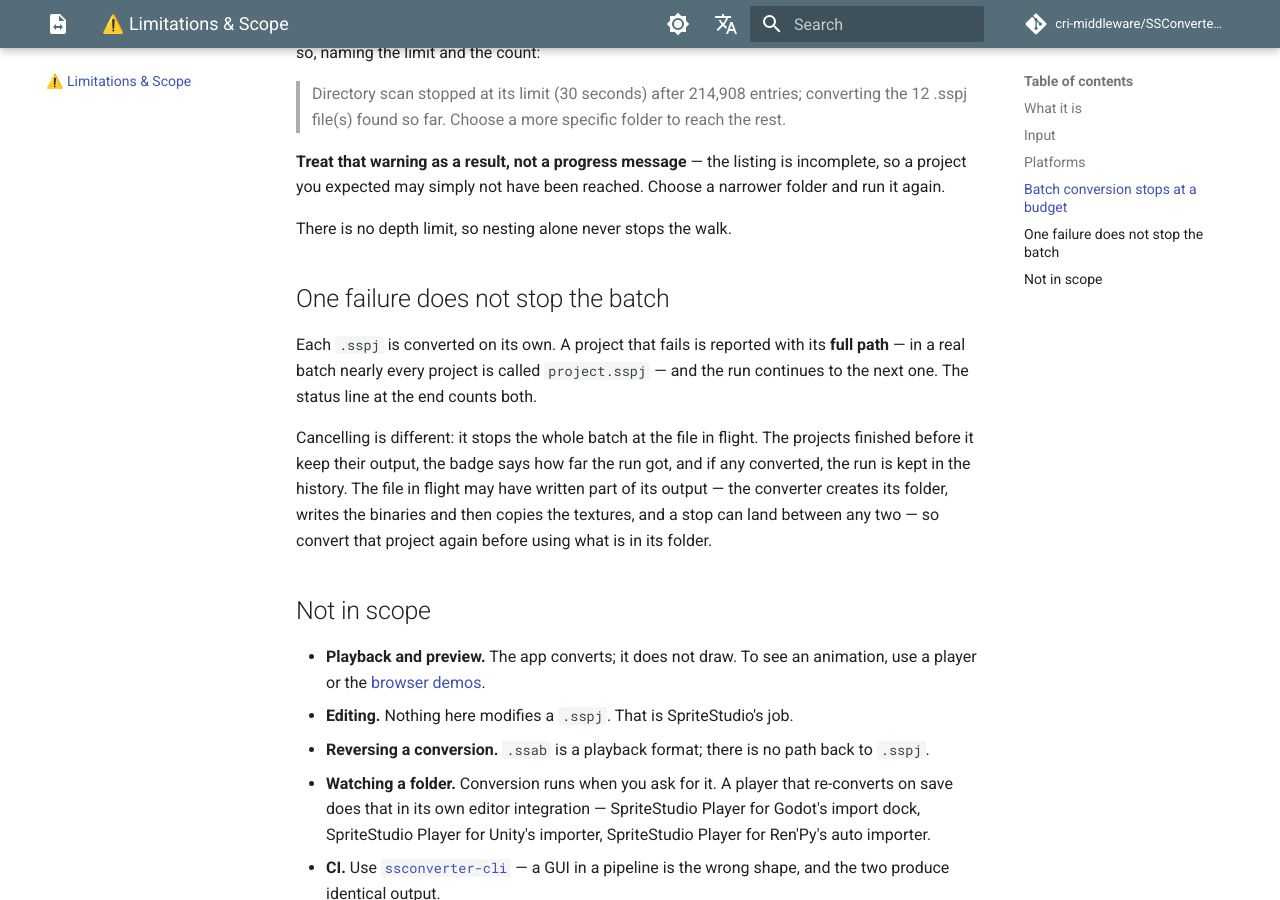
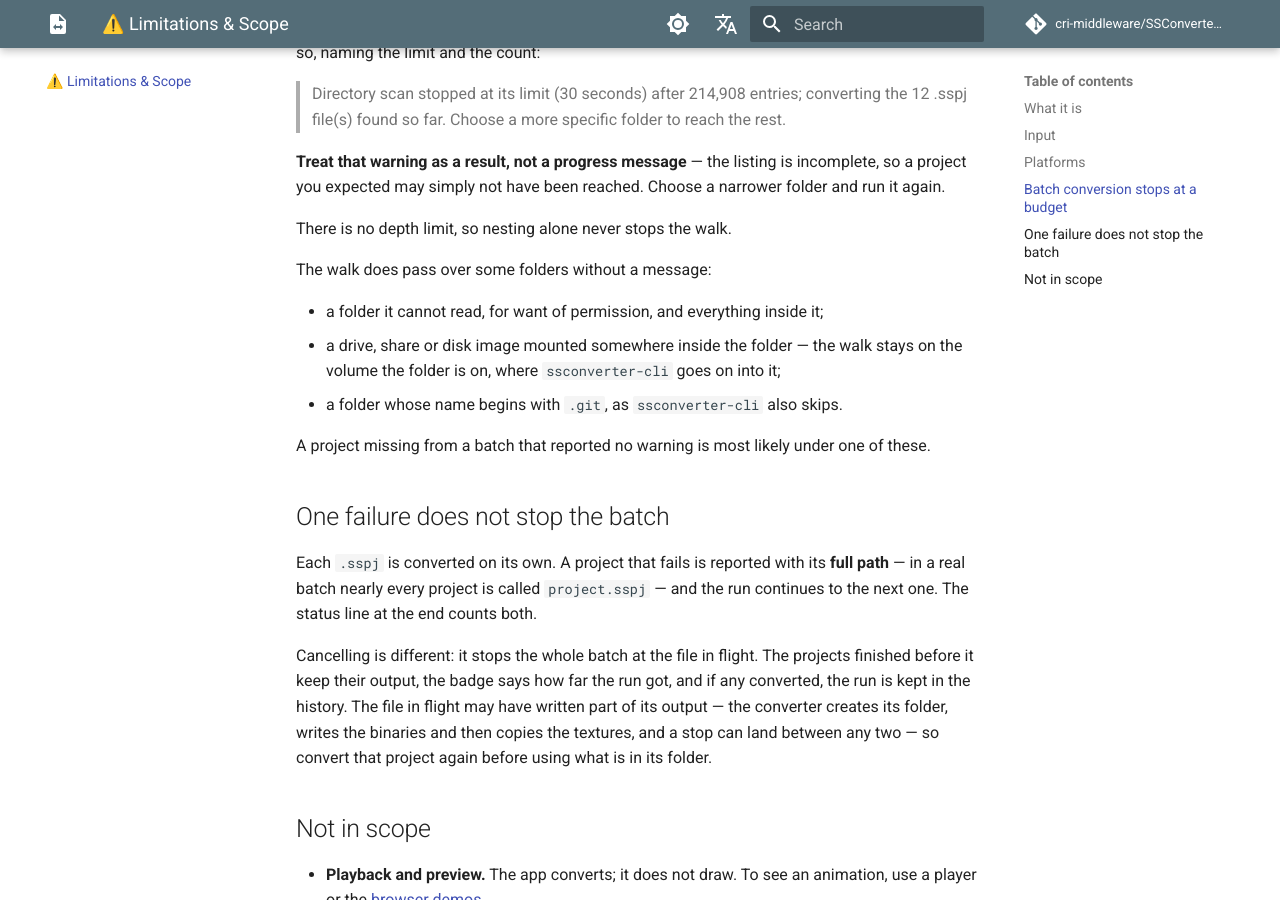
Before and after one commit to cri-middleware/SSConverterGUI, an MkDocs documentation site: the page built from docs/en/limitations.md, in a window 1280 px wide and 900 px high, scrolled down 1495 px. Built offline with MkDocs 1.6.1 and Material for MkDocs 9.7.7, drawn with Linux system fonts in a browser that asks for light colours; comment, search, counter and statistics services are not loaded.

Commit message:
docs: list the folders the scan passes over without a message
The walk skips, silently, a folder it cannot read, a volume mounted
inside the chosen folder, and any folder whose name starts with .git.
The second is where it differs from ssconverter-cli, which goes on into
other volumes. Limitations (en/ja) lists them: a project missing from a
batch that warned of nothing is most likely under one of these.

```diff
--- a/docs/en/limitations.md
+++ b/docs/en/limitations.md
@@ -57,6 +57,15 @@ you expected may simply not have been reached. Choose a narrower folder and run
 
 There is no depth limit, so nesting alone never stops the walk.
 
+The walk does pass over some folders without a message:
+
+- a folder it cannot read, for want of permission, and everything inside it;
+- a drive, share or disk image mounted somewhere inside the folder — the walk stays on the volume
+  the folder is on, where `ssconverter-cli` goes on into it;
+- a folder whose name begins with `.git`, as `ssconverter-cli` also skips.
+
+A project missing from a batch that reported no warning is most likely under one of these.
+
 ## One failure does not stop the batch
 
 Each `.sspj` is converted on its own. A project that fails is reported with its **full path** — in a
```
Also changed, not shown: docs/ja/limitations.md (+8 -0 lines).
